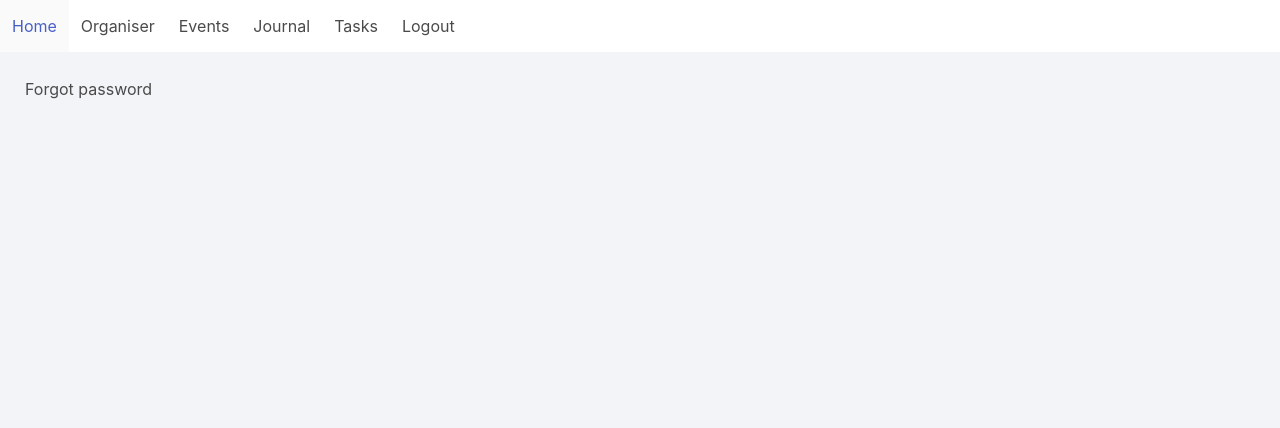
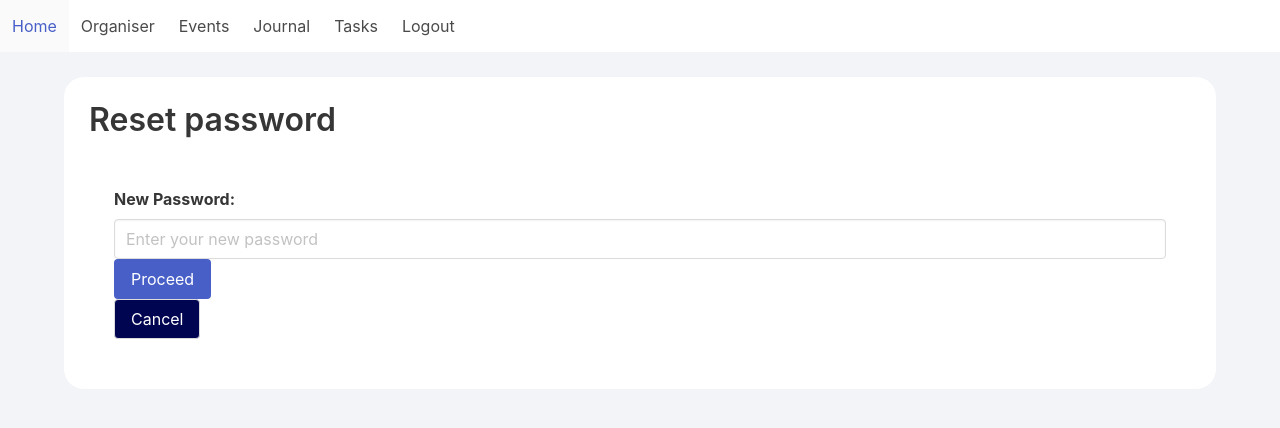
Before and after one commit to DemonDia/hust-io-frontend, a React (Create React App) app: page /forgotpass in a window 1280 px wide. Shown: the top 428 px of the page. Built offline with nearby package versions, Linux system fonts and the light colour scheme.

Commit message:
reset password page

```diff
--- a/src/Components/Authentication/LoginForm.js
+++ b/src/Components/Authentication/LoginForm.js
@@ -46,7 +46,7 @@ function LoginForm(props) {
                         Login
                     </button>
                     <p>
-                        Forgot your password? Click <Link>here</Link>.
+                        Forgot your password? Click <Link to="/forgotpass">here</Link>.
                     </p>
                     <p>
                         Haven't joined us? Register{" "}
--- a/src/Pages/Authentication/ForgotPasswordFormPage.js
+++ b/src/Pages/Authentication/ForgotPasswordFormPage.js
@@ -1,9 +1,62 @@
-import React from 'react';
-
+import React, { useState } from "react";
+import { Link, useParams, useNavigate } from "react-router-dom";
+import axios from "axios";
 function ForgotPasswordFormPage(props) {
+    const [newPassword, setNewPassword] = useState("");
+    const { userId, token } = useParams();
+    const navigate = useNavigate();
+    const resetPassword = async () => {
+        if (newPassword.length < 8) {
+            alert("Password must be at least 8 characters!");
+        } else {
+            axios
+                .post(
+                    process.env.REACT_APP_BACKEND_API + "/api/users/changepass",
+                    {
+                        newPassword,
+                        userId,
+                        token,
+                    }
+                )
+                .then((res) => {
+                    alert("Password reset sucessfully.");
+                    navigate("/login");
+                })
+                .catch((err) => {
+                    alert("Failed to reset password");
+                });
+        }
+    };
     return (
         <div>
-            <h1>Forgot password</h1>
+            <div className="container authForm">
+                <h1 className="title">Reset password</h1>
+                <div className="container authForm">
+                    <label className="label">New Password:</label>
+                    <input
+                        type="password"
+                        className="input"
+                        placeholder="Enter your new password"
+                        value={newPassword}
+                        onChange={(e) => {
+                            setNewPassword(e.target.value);
+                        }}
+                    />
+                    <Link
+                        className="button is-link"
+                        type="button"
+                        onClick={() => {
+                            resetPassword();
+                        }}
+                    >
+                        Proceed
+                    </Link>
+                    <br></br>
+                    <Link className="button cancelAuthBtn" type="button" to="/login">
+                        Cancel
+                    </Link>
+                </div>
+            </div>
         </div>
     );
 }
--- a/src/index.css
+++ b/src/index.css
@@ -54,6 +54,15 @@ code {
 .authBtn {
   background: #0014C5;
   color: white;
+}
+
+/* forgot password/email verification */
+.authForm{
+  background: white;
+  padding: 25px;
+  border-radius: 20px;
+}
+.cancelAuthBtn{
 }
 
 /* option box */
@@ -188,7 +197,7 @@ code {
 .formContainer {}
 
 /* cancel btn */
-.cancelBtn {
+.cancelBtn,.cancelAuthBtn {
   background: #000552;
   color: white;
 }
```
